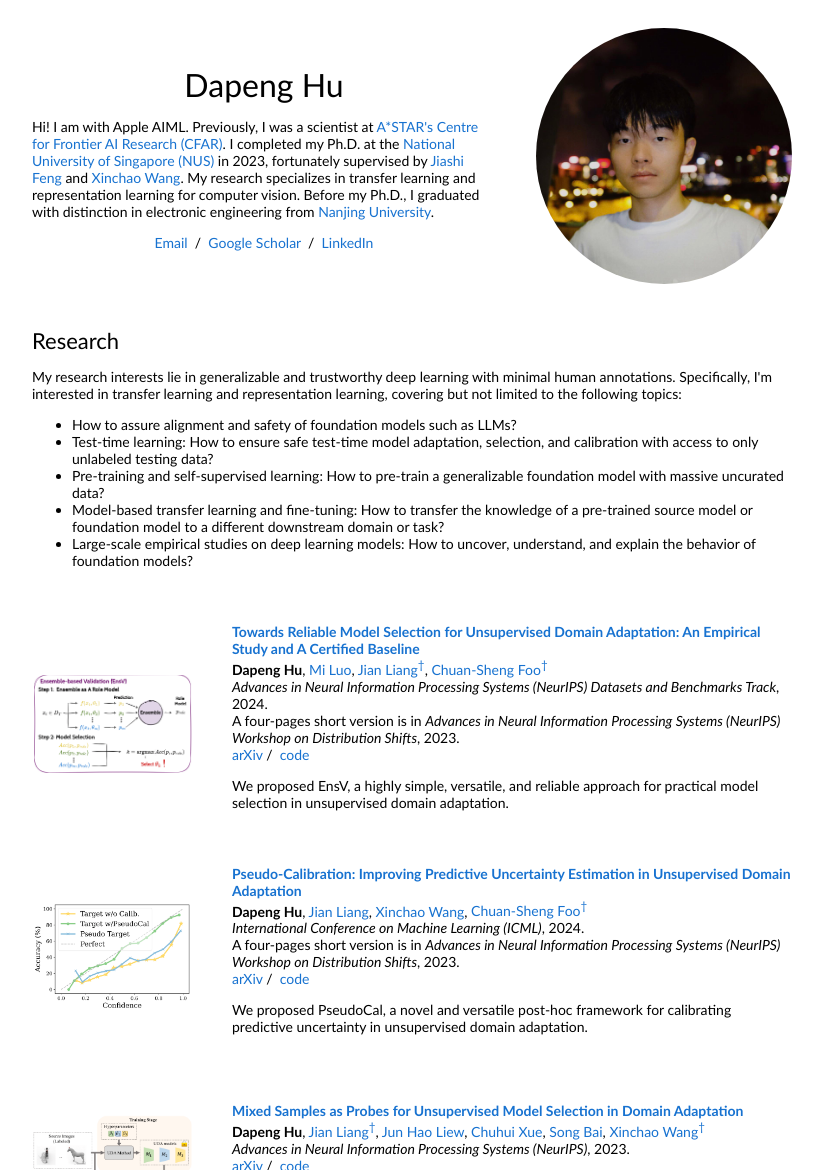
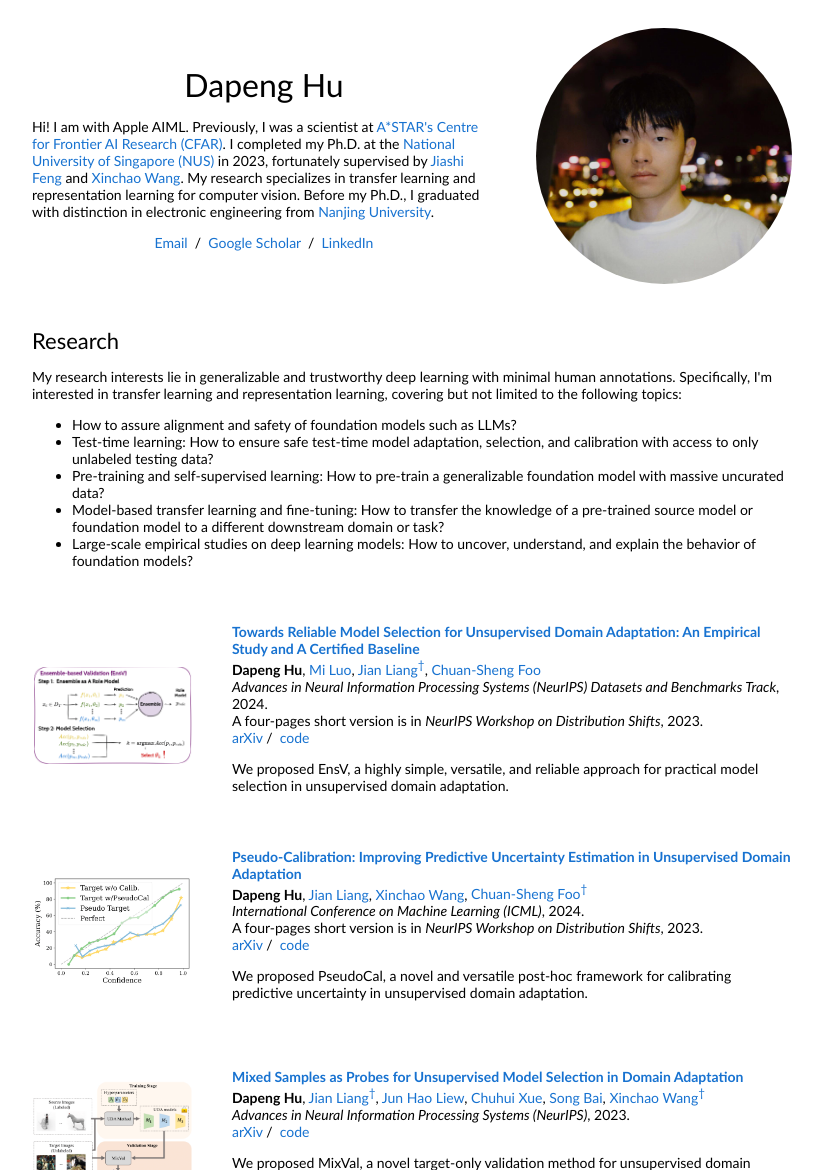
Before and after one commit to LHXXHB/lhxxhb.github.io, a plain HTML site: page index.html in a window 1280 px wide. Shown: the top 1170 px of the page, without its empty margins (228-1051 px from the left). Drawn offline with Linux system fonts and the light colour scheme.

Commit message:
update info

```diff
--- a/index.html
+++ b/index.html
@@ -70,12 +70,12 @@
             <strong>Dapeng Hu</strong>,
             <a href="https://scholar.google.com/citations?user=eL-xIlAAAAAJ&hl=en">Mi Luo</a>,
             <a href="https://scholar.google.com/citations?user=eY8i-mQAAAAJ&hl=en">Jian Liang<sup>&#8224</sup></a>,
-            <a href="https://scholar.google.com/citations?user=AgbeqGkAAAAJ&hl=en">Chuan-Sheng Foo<sup>&#8224</sup></a>
+            <a href="https://scholar.google.com/citations?user=AgbeqGkAAAAJ&hl=en">Chuan-Sheng Foo</a>
 
         <br>
             <em>Advances in Neural Information Processing Systems (NeurIPS) Datasets and Benchmarks Track</em>, 2024.
         <br>
-            A four-pages short version is in <em>Advances in Neural Information Processing Systems (NeurIPS) Workshop on Distribution Shifts</em>, 2023.
+            A four-pages short version is in <em>NeurIPS Workshop on Distribution Shifts</em>, 2023.
         <br>
         <a target="_blank">arXiv</a>&nbsp/&nbsp
         <a href="https://github.com/LHXXHB/EnsV" target="_blank">code</a>
@@ -104,7 +104,7 @@
         <br>
             <em>International Conference on Machine Learning (ICML)</em>, 2024.
         <br>
-            A four-pages short version is in <em>Advances in Neural Information Processing Systems (NeurIPS) Workshop on Distribution Shifts</em>, 2023.
+            A four-pages short version is in <em>NeurIPS Workshop on Distribution Shifts</em>, 2023.
         <br>
             <a href="https://arxiv.org/pdf/2307.07489.pdf" target="_blank">arXiv</a>&nbsp/&nbsp
             <a href="https://github.com/LHXXHB/PseudoCal" target="_blank">code</a>
```
